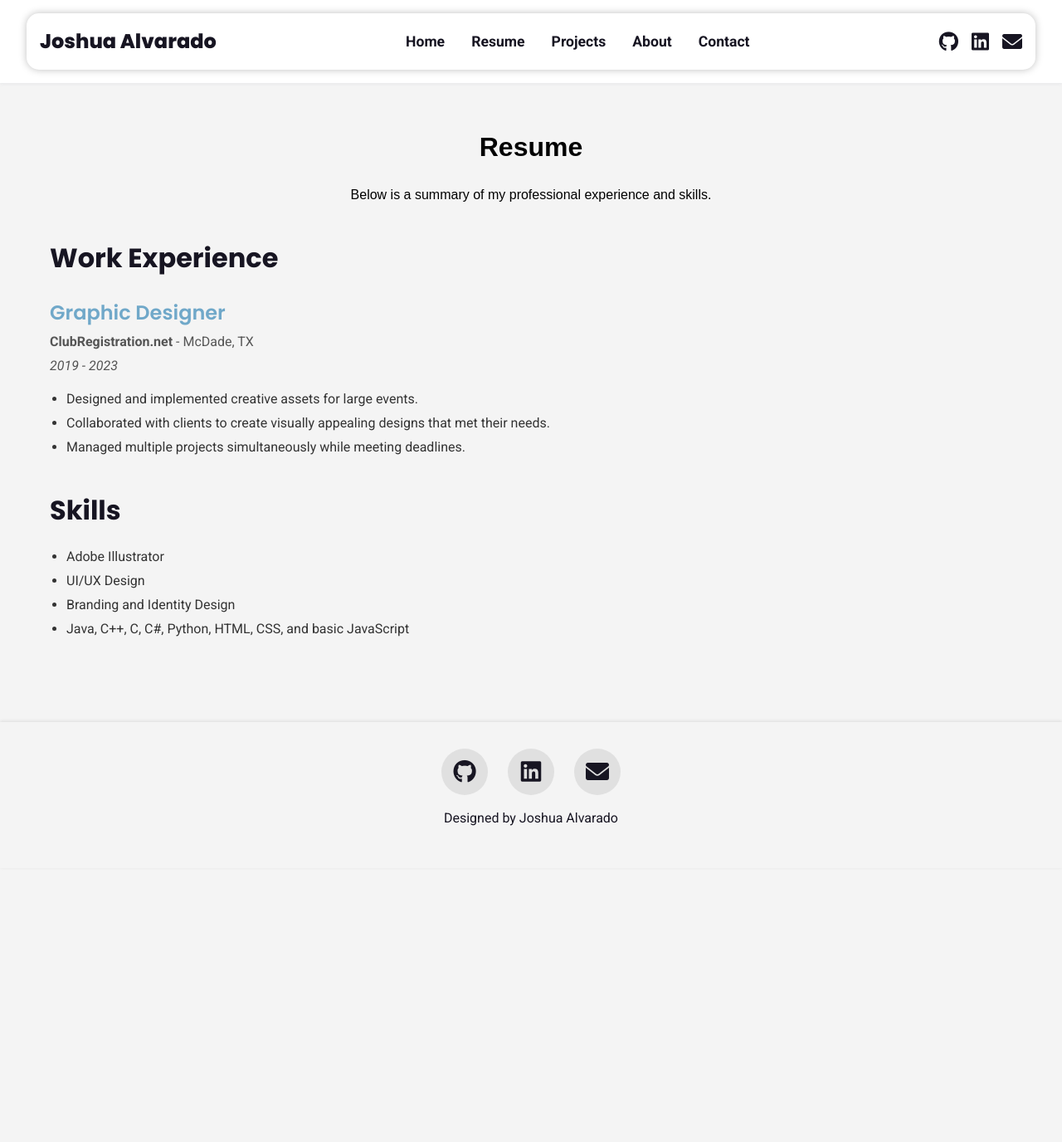
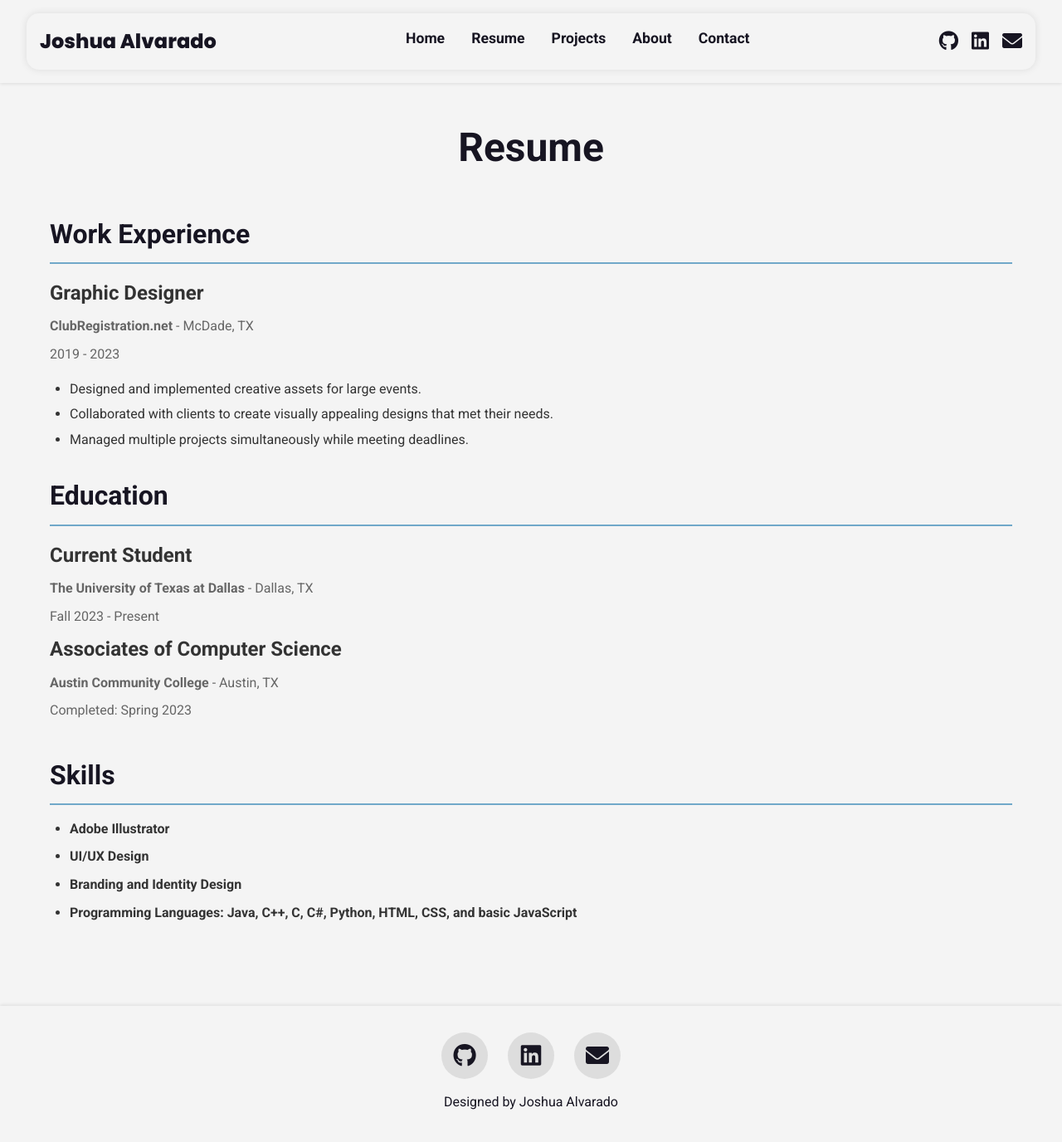
Before and after one commit to JoshuaAlvarado-hub/joshalvarado.com, a Jekyll site: the page built from resume.html, in a window 1280 px wide and 1380 px high. Shown: the top 1376 px of the window at 83% size. Built offline with Jekyll 4.4.1, drawn with Linux system fonts in a browser that asks for light colours.

Commit message:
updated resume and improved consistency
improved resume page design and added more color variables used across pages. Added font variables, not yet used.

```diff
--- a/assets/css/style.css
+++ b/assets/css/style.css
@@ -1,5 +1,5 @@
 /* Google Fonts */
-@import url('https://fonts.googleapis.com/css2?family=Poppins:ital,wght@0,100;0,200;0,300;0,400;0,500;0,600;0,700;0,800;0,900;1,100;1,200;1,300;1,400;1,500;1,600;1,700;1,800;1,900&family=Roboto:ital,wdth,wght@0,75..100,100..900;1,75..100,100..900&family=Space+Mono:ital,wght@0,400;0,700;1,400;1,700&display=swap');
+@import url('https://fonts.googleapis.com/css2?family=Poppins:ital,wght@0,100;0,200;0,300;0,400;0,500;0,600;0,700;0,800;0,900&family=Roboto:ital,wdth,wght@0,75..100,100..900;1,75..100,100..900&family=Space+Mono:ital,wght@0,400;0,700;1,400;1,700&display=swap');
 
 /* CSS Variables */
 :root {
@@ -7,6 +7,13 @@
     --primary-color: #171522;
     --secondary-color: #70a8c9;
     --tertiary-color: #f4f4f4;
+    --background-color: #f4f4f4;
+    --text-color: #333;
+    --text-secondary-color: #555;
+    --text-muted-color: #666;
+    --border-color: #ddd;
+    --shadow-color: rgba(0, 0, 0, 0.1);
+    --hover-color: #699ab6;
 
     /* Fonts */
     --font-family: 'Arial', sans-serif;
@@ -18,6 +25,28 @@
     /* Footer */
     --footercircles: 2rem;
     --footercircles-fontsize: calc(var(--footercircles) / 2);
+
+    /* Font Families */
+    --font-primary: 'Poppins', sans-serif;
+    --font-secondary: 'Roboto', sans-serif;
+    --font-monospace: 'Space Mono', monospace;
+
+    /* Font Sizes */
+    --font-size-h1: 3rem;
+    --font-size-h2: 2rem;
+    --font-size-h3: 1.5rem;
+    --font-size-body: 1rem;
+    --font-size-small: 0.875rem;
+
+    /* Font Weights */
+    --font-weight-light: 300;
+    --font-weight-regular: 400;
+    --font-weight-medium: 500;
+    --font-weight-bold: 700;
+
+    /* Line Heights */
+    --line-height-normal: 1.5;
+    --line-height-heading: 1.2;
 }
 
 /* Global Styles */
@@ -35,10 +64,58 @@ body {
     line-height: 1.5;
     margin: 0;
     padding: 0;
-    background-color: #f4f4f4;
+    background-color: var(--background-color);
+}
+
+h1 {
+    font-size: 3rem;
+    margin: 0.5rem 0;
+    color: var(--primary-color);
+    text-align: center;
+}
+
+h2 {
+    font-size: 2rem;
+    margin-bottom: 1rem;
+    color: var(--primary-color);
+    border-bottom: 2px solid var(--secondary-color);
+    padding-bottom: 0.5rem;
+}
+
+h3 {
+    font-size: 1.5rem;
+    margin: 0.5rem 0;
+    color: var(--text-color);
+}
+
+p {
+    margin: 0.5rem 0;
+    color: var(--text-muted-color);
+}
+
+ul {
+    margin: 1rem 0;
+    padding-left: 1.5rem;
+}
+
+ul li {
+    margin-bottom: 0.5rem;
+}
+
+.time {
+    font-style: italic;
+    color: var(--text-muted-color);
 }
 
 /* Layout */
+.container {
+    max-width: 1200px;
+    margin: 0 auto;
+    padding: 20px;
+    font-family: 'Roboto', sans-serif;
+    line-height: 1.6;
+}
+
 main {
     flex: 1;
     margin-top: 5rem;
@@ -51,9 +128,9 @@ header {
     position: fixed;
     top: 0;
     left: 0;
-    z-index: var(--z-fixed);
-    background-color: #fff;
-    box-shadow: 0 1px 4px rgba(146, 161, 176, 0.15);
+    z-index: 1000;
+    background-color: var(--tertiary-color);
+    box-shadow: 0 1px 4px var(--shadow-color);
 }
 
 /* Navigation */
@@ -61,12 +138,12 @@ nav {
     display: flex;
     justify-content: space-between;
     align-items: center;
-    background-color: #fff;
+    background-color: var(--tertiary-color);
     padding: 1rem;
     border-radius: 15px;
     margin: 1rem auto;
     width: calc(100% - var(--navsidepadding));
-    box-shadow: 0px 0px 10px rgba(0, 0, 0, 0.25);
+    box-shadow: 0px 0px 10px var(--shadow-color);
 }
 
 .nav-left {
@@ -76,7 +153,6 @@ nav {
 .logo {
     font-family: "Poppins", sans-serif;
     font-weight: 800;
-    font-style: normal;
     font-size: var(--logo-fontsize);
     white-space: nowrap;
 }
@@ -91,11 +167,9 @@ nav {
     display: flex;
     gap: 1rem;
     align-items: center;
-    max-width: 30%;
 }
 
 .nav-right a {
-    display: inline-flex;
     font-size: 1.5rem;
     color: var(--primary-color);
     text-decoration: none;
@@ -116,10 +190,7 @@ nav ul {
 
 nav a {
     font-family: "Roboto", sans-serif;
-    font-optical-sizing: auto;
     font-weight: 700;
-    font-style: normal;
-    font-variation-settings: "wdth" 100;
     font-size: 1.1rem;
     color: var(--primary-color);
     text-decoration: none;
@@ -145,18 +216,17 @@ nav a:hover {
 
 /* Footer */
 footer {
-    background: #f4f4f4;
+    background: var(--background-color);
     color: var(--primary-color);
     text-align: center;
     padding: 2rem 0;
     margin-top: 2rem;
-    box-shadow: 0 -1px 4px rgba(0, 0, 0, 0.1);
+    box-shadow: 0 -1px 4px var(--shadow-color);
 }
 
 .footer-socials {
     display: flex;
     justify-content: center;
-    align-items: center;
     gap: 1.5rem;
     margin-bottom: 1rem;
 }
@@ -167,7 +237,7 @@ footer {
     align-items: center;
     width: var(--footercircles);
     height: var(--footercircles);
-    background-color: #e0e0e0;
+    background-color: var(--border-color);
     border-radius: 50%;
     color: var(--primary-color);
     font-size: var(--footercircles-fontsize);
@@ -184,6 +254,31 @@ footer {
     font-family: "Roboto", sans-serif;
     font-size: 1rem;
     color: var(--primary-color);
+}
+
+/* Pages */
+
+/* Resume Page */
+.work-experience, .skills {
+    margin-top: 40px;
+}
+
+.job {
+    margin-bottom: 30px;
+}
+
+.job ul li {
+    font-family: "Roboto", sans-serif;
+    font-size: 1rem;
+    color: var(--text-color);
+    margin-bottom: 5px;
+}
+
+.skills ul li {
+    font-family: "Roboto", sans-serif;
+    font-size: 1rem;
+    color: var(--text-color);
+    font-weight: bold;
 }
 
 /* Contact Page */
@@ -211,9 +306,9 @@ footer {
 
 .contact-form {
     flex: 1 1 50%;
-    border: 1px solid #ddd;
+    border: 1px solid var(--border-color);
     border-radius: 8px;
-    box-shadow: 0 2px 5px rgba(0, 0, 0, 0.1);
+    box-shadow: 0 2px 5px var(--shadow-color);
     padding: 20px;
 }
 
@@ -227,6 +322,7 @@ footer {
     font-family: "Roboto", sans-serif;
     font-style: normal;
     font-variation-settings: "wdth" 100;
+    color: var(--primary-color);
 }
 
 .list-unstyled {
@@ -242,12 +338,12 @@ footer {
 .social-links a {
     font-size: 24px;
     margin-right: 15px;
-    color: #333;
+    color: var(--text-color);
     transition: color 0.3s;
 }
 
 .social-links a:hover {
-    color: #007bff;
+    color: var(--secondary-color);
 }
 
 .form-group {
@@ -258,15 +354,18 @@ footer {
     display: block;
     margin-bottom: 5px;
     font-weight: bold;
+    color: var(--primary-color);
 }
 
 .form-group input,
 .form-group textarea {
     width: 100%;
     padding: 10px;
-    border: 1px solid #ddd;
+    border: 1px solid var(--border-color);
     border-radius: 5px;
     font-size: 16px;
+    color: var(--text-color);
+    background-color: var(--tertiary-color);
 }
 
 .form-group textarea {
@@ -277,7 +376,7 @@ footer {
     display: inline-block;
     padding: 10px 20px;
     background-color: var(--secondary-color);
-    color: #fff;
+    color: var(--tertiary-color);
     border: none;
     border-radius: 5px;
     font-size: 16px;
@@ -286,19 +385,20 @@ footer {
 }
 
 .btn:hover {
-    background-color: #699ab6;
+    background-color: var(--hover-color);
 }
 
 .contact-form input,
 .contact-form textarea {
-    font-family: "space-mono", monospace;
+    font-family: "Space Mono", monospace;
     font-size: 16px;
-    color: #333;
+    color: var(--text-color);
     padding: 10px;
-    border: 1px solid #ddd;
+    border: 1px solid var(--border-color);
     border-radius: 5px;
     width: 100%;
     box-sizing: border-box;
+    background-color: var(--tertiary-color);
 }
 
 .contact-form textarea {
@@ -331,121 +431,9 @@ footer {
 .contact-header p {
     font-family: "Roboto", sans-serif;
     font-size: 1.2rem;
-    color: #555;
+    color: var(--text-secondary-color);
     margin: 0;
     text-align: left;
-}
-/* Work Experience Section */
-.work-experience {
-    margin-top: 40px;
-}
-
-.work-experience h2 {
-    font-family: "Poppins", sans-serif;
-    font-size: 2rem;
-    font-weight: 700;
-    color: #333;
-    margin-bottom: 20px;
-}
-
-.job {
-    margin-bottom: 30px;
-}
-
-.job h3 {
-    font-family: "Poppins", sans-serif;
-    font-size: 1.5rem;
-    font-weight: 600;
-    color: var(--secondary-color);
-    margin-bottom: 5px;
-}
-
-.job p {
-    font-family: "Roboto", sans-serif;
-    font-size: 1rem;
-    color: #555;
-    margin: 5px 0;
-}
-
-.job ul {
-    list-style: disc;
-    margin-left: 20px;
-    padding-left: 0;
-}
-
-.job ul li {
-    font-family: "Roboto", sans-serif;
-    font-size: 1rem;
-    color: #333;
-    margin-bottom: 5px;
-}
-
-/* Resume Page */
-.container {
-    max-width: 1200px;
-    margin: 0 auto;
-    padding: 20px;
-}
-
-.text-center {
-    text-align: center;
-}
-
-.work-experience, .skills {
-    margin-top: 40px;
-}
-
-.work-experience h2, .skills h2 {
-    font-family: "Poppins", sans-serif;
-    font-size: 2rem;
-    font-weight: 700;
-    color: var(--primary-color);
-    margin-bottom: 20px;
-}
-
-.job {
-    margin-bottom: 30px;
-}
-
-.job h3 {
-    font-family: "Poppins", sans-serif;
-    font-size: 1.5rem;
-    font-weight: 600;
-    color: var(--secondary-color);
-    margin-bottom: 5px;
-}
-
-.job p {
-    font-family: "Roboto", sans-serif;
-    font-size: 1rem;
-    color: #555;
-    margin: 5px 0;
-}
-
-.job ul {
-    list-style: disc;
-    margin-left: 20px;
-    padding-left: 0;
-}
-
-.job ul li {
-    font-family: "Roboto", sans-serif;
-    font-size: 1rem;
-    color: #333;
-    margin-bottom: 5px;
-}
-
-.skills ul {
-    list-style: disc;
-    margin-left: 20px;
-    padding-left: 0;
-}
-
-.skills ul li {
-    font-family: "Roboto", sans-serif;
-    font-size: 1rem;
-    color: #333;
-    margin-bottom: 5px;
 }
 
 /* Media Queries */
@@ -490,8 +478,8 @@ footer {
         left: 50%;
         transform: translateX(-50%);
         width: calc(100% - var(--navsidepadding) * 4);
-        background-color: #fff;
-        box-shadow: 0 4px 6px rgba(0, 0, 0, 0.1);
+        background-color: var(--tertiary-color);
+        box-shadow: 0 4px 6px var(--shadow-color);
         border-radius: 8px;
         opacity: 0;
         transition: opacity 0.2s ease;
@@ -500,62 +488,6 @@ footer {
     .nav-items.active {
         visibility: visible;
         opacity: 1;
-    }
-
-    /* Contact Wrapper */
-    .contact-wrapper {
-        flex-direction: row;
-        gap: 20px;
-    }
-
-    .contact-info, .contact-form {
-        flex: 1 1 50%;
-        padding: 20px;
-    }
-
-    /* Contact Header */
-    .contact-header h1 {
-        font-size: 2rem;
-        text-align: center;
-    }
-
-    .contact-header p {
-        font-size: 1.1rem;
-        text-align: center;
-        margin-bottom: 20px;
-    }
-
-    /* Contact Info */
-    .contact-info h3 {
-        font-size: 1.4rem;
-        margin-bottom: 15px;
-    }
-
-    .list-unstyled li {
-        font-size: 1rem;
-        margin-bottom: 10px;
-    }
-
-    /* Contact Form */
-    .contact-form h3 {
-        font-size: 1.5rem;
-        text-align: center;
-    }
-
-    .form-group {
-        margin-bottom: 15px;
-    }
-
-    .form-group input,
-    .form-group textarea {
-        font-size: 1rem;
-        padding: 10px;
-    }
-
-    .btn {
-        font-size: 1.1rem;
-        padding: 12px 20px;
-        width: auto;
     }
 }
 
@@ -586,8 +518,8 @@ footer {
         left: 50%;
         transform: translateX(-50%);
         width: calc(100% - var(--navsidepadding) * 4);
-        background-color: #fff;
-        box-shadow: 0 4px 6px rgba(0, 0, 0, 0.1);
+        background-color: var(--tertiary-color);
+        box-shadow: 0 4px 6px var(--shadow-color);
         border-radius: 8px;
         opacity: 0;
         transition: opacity 0.2s ease;
@@ -597,67 +529,4 @@ footer {
         visibility: visible;
         opacity: 1;
     }
-
-    /* Contact Page */
-    .container {
-        padding-top: 0;
-    }
-
-    .contact-wrapper {
-        flex-direction: column;
-        gap: 20px;
-        margin-top: 0;
-    }
-
-    .contact-header {
-        margin-top:0;
-        padding-top: 0;
-    }
-
-    .contact-info, .contact-form {
-        flex: 1 1 100%;
-        padding: 15px;
-    }
-
-    .contact-header h1 {
-        font-size: 1.8rem;
-        text-align: center;
-    }
-
-    .contact-header p {
-        font-size: 1rem;
-        text-align: center;
-        margin-bottom: 20px;
-    }
-
-    .contact-info h3 {
-        font-size: 1.2rem;
-        margin-bottom: 10px;
-    }
-
-    .list-unstyled li {
-        font-size: 0.9rem;
-        margin-bottom: 10px;
-    }
-
-    .contact-form h3 {
-        font-size: 1.3rem;
-        text-align: center;
-    }
-
-    .form-group {
-        margin-bottom: 12px;
-    }
-
-    .form-group input,
-    .form-group textarea {
-        font-size: 0.9rem;
-        padding: 8px;
-    }
-
-    .btn {
-        font-size: 1rem;
-        padding: 10px 15px;
-        width: 100%;
-    }
 }
--- a/resume.html
+++ b/resume.html
@@ -4,22 +4,36 @@ title: Resume
 permalink: /resume/
 ---
 <div class="container">
-    <h1 class="text-center">Resume</h1>
-    <p class="text-center">Below is a summary of my professional experience and skills.</p>
+    <h1>Resume</h1>
 
     <!-- Work Experience Section -->
     <section class="work-experience">
         <h2>Work Experience</h2>
-        <div class="job">
+        <article class="job">
             <h3>Graphic Designer</h3>
             <p><strong>ClubRegistration.net</strong> - McDade, TX</p>
-            <p><em>2019 - 2023</em></p>
+            <p><time datetime="2019-01">2019</time> - <time datetime="2023-01">2023</time></p>
             <ul>
                 <li>Designed and implemented creative assets for large events.</li>
                 <li>Collaborated with clients to create visually appealing designs that met their needs.</li>
                 <li>Managed multiple projects simultaneously while meeting deadlines.</li>
             </ul>
-        </div>
+        </article>
+    </section>
+
+    <!-- Education Section -->
+    <section class="education">
+        <h2>Education</h2>
+        <article class="degree">
+            <h3>Current Student</h3>
+            <p><strong>The University of Texas at Dallas</strong> - Dallas, TX</p>
+            <p><time datetime="2023-08">Fall 2023</time> - Present</p>
+        </article>
+        <article class="degree">
+            <h3>Associates of Computer Science</h3>
+            <p><strong>Austin Community College</strong> - Austin, TX</p>
+            <p>Completed: <time datetime="2023-05">Spring 2023</time></p>
+        </article>
     </section>
 
     <!-- Skills Section -->
@@ -29,7 +43,7 @@ permalink: /resume/
             <li>Adobe Illustrator</li>
             <li>UI/UX Design</li>
             <li>Branding and Identity Design</li>
-            <li>Java, C++, C, C#, Python, HTML, CSS, and basic JavaScript</li>
+            <li>Programming Languages: Java, C++, C, C#, Python, HTML, CSS, and basic JavaScript</li>
         </ul>
     </section>
 </div>
```
